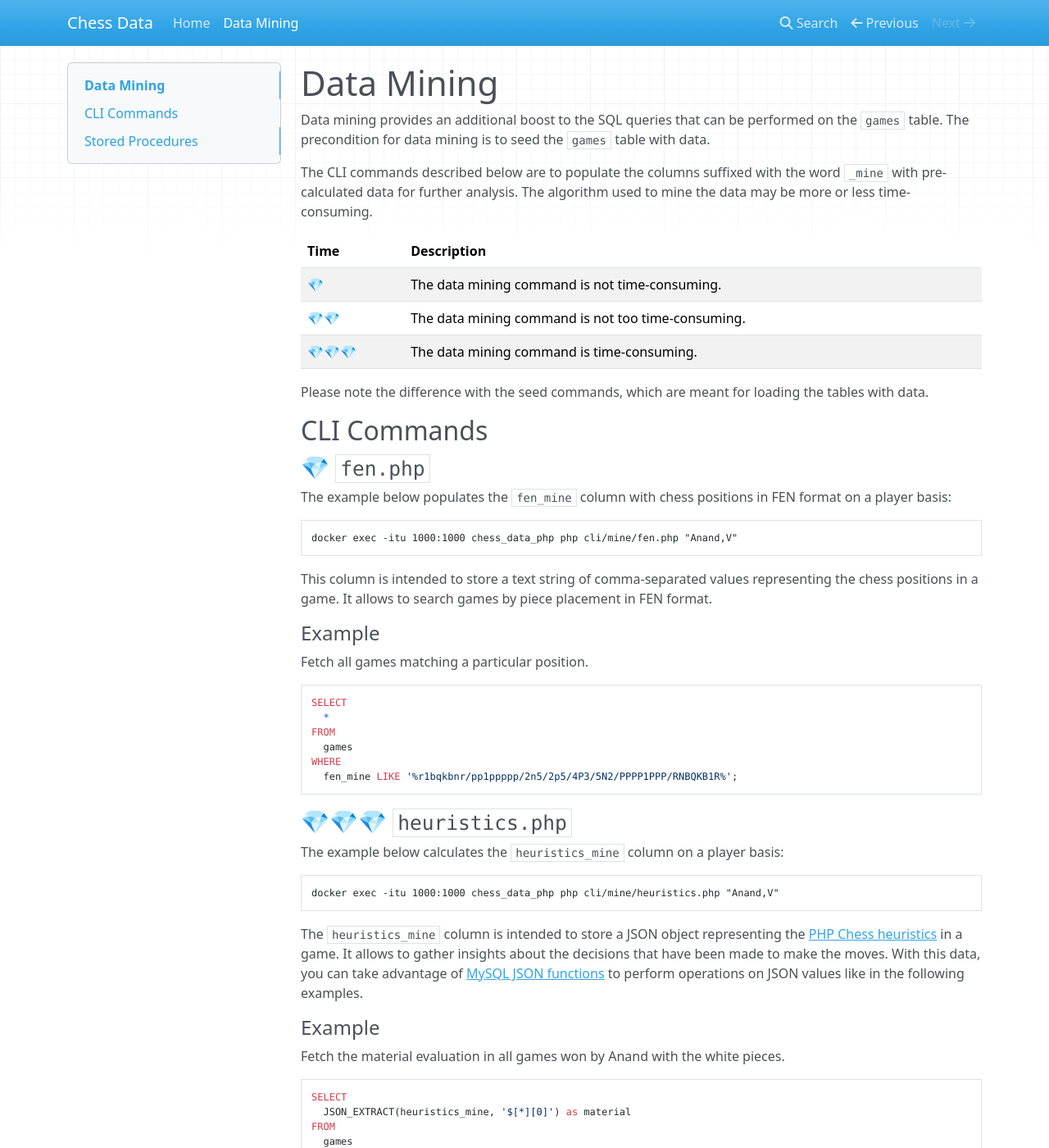
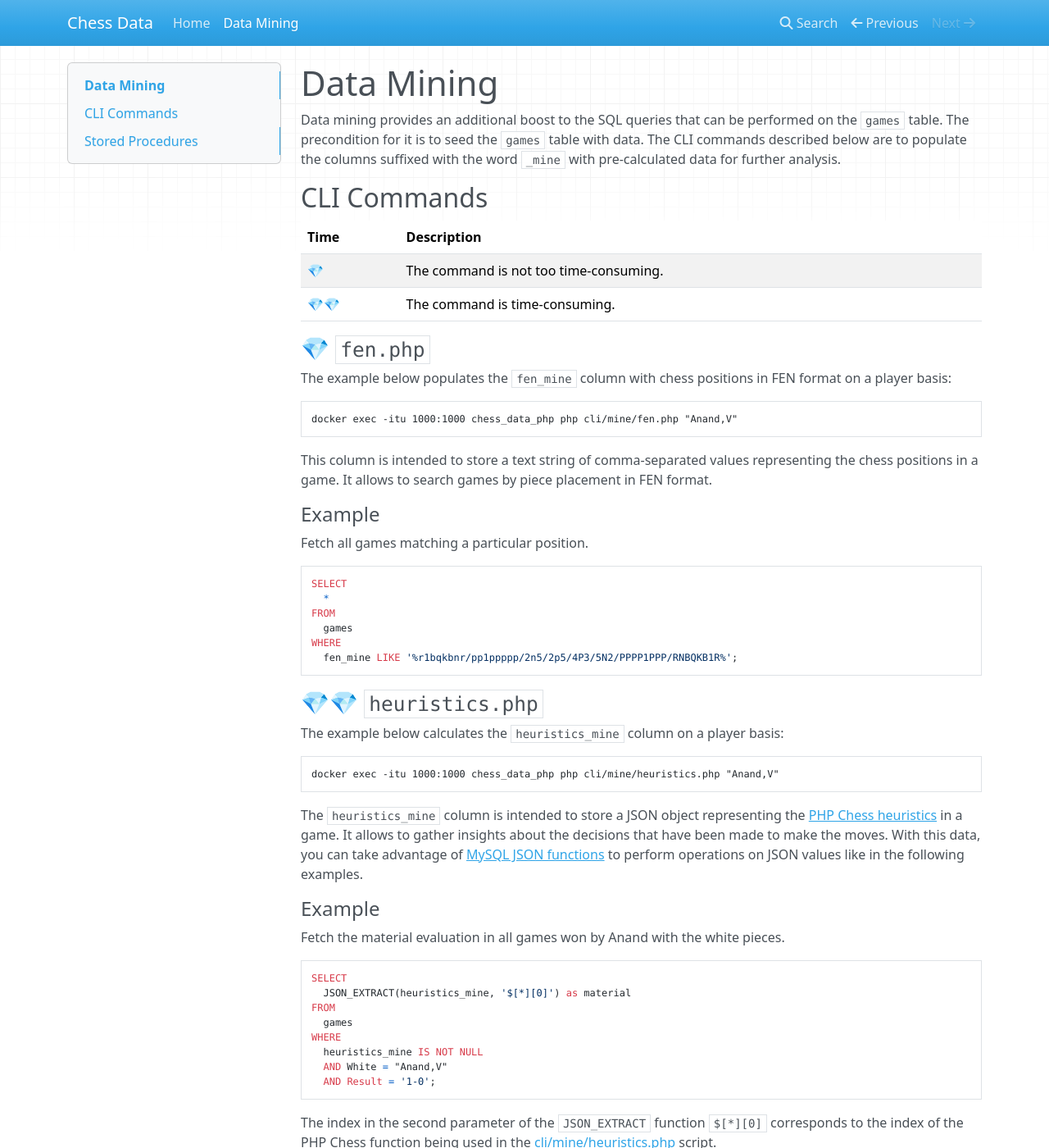
Before and after one commit to chesslablab/chess-data, an MkDocs documentation site: the page built from docs/data-mining.md, in a window 1280 px wide and 1400 px high. Shown: the whole window at 82% size. Built offline with MkDocs 1.6.1, drawn with Linux system fonts in a browser that asks for light colours; nearby versions of some CDN libraries.

Commit message:
Improved the docs

````diff
--- a/docs/data-mining.md
+++ b/docs/data-mining.md
@@ -1,18 +1,13 @@
 # Data Mining
 
-Data mining provides an additional boost to the SQL queries that can be performed on the `games` table. The precondition for data mining is to seed the `games` table with data.
+Data mining provides an additional boost to the SQL queries that can be performed on the `games` table. The precondition for it is to seed the `games` table with data. The CLI commands described below are to populate the columns suffixed with the word `_mine` with pre-calculated data for further analysis.
 
-The CLI commands described below are to populate the columns suffixed with the word `_mine` with pre-calculated data for further analysis. The algorithm used to mine the data may be more or less time-consuming.
+## CLI Commands
 
 | Time | Description |
 | :------- | :---------- |
-| 💎 | The data mining command is not time-consuming. |
-| 💎💎 | The data mining command is not too time-consuming.  |
-| 💎💎💎 | The data mining command is time-consuming. |
-
-Please note the difference with the seed commands, which are meant for loading the tables with data.
-
-## CLI Commands
+| 💎 | The command is not too time-consuming. |
+| 💎💎 | The command is time-consuming. |
 
 ### 💎 `fen.php`
 
@@ -37,7 +32,7 @@ WHERE
   fen_mine LIKE '%r1bqkbnr/pp1ppppp/2n5/2p5/4P3/5N2/PPPP1PPP/RNBQKB1R%';
 ```
 
-### 💎💎💎 `heuristics.php`
+### 💎💎 `heuristics.php`
 
 The example below calculates the `heuristics_mine` column on a player basis:
 
````
